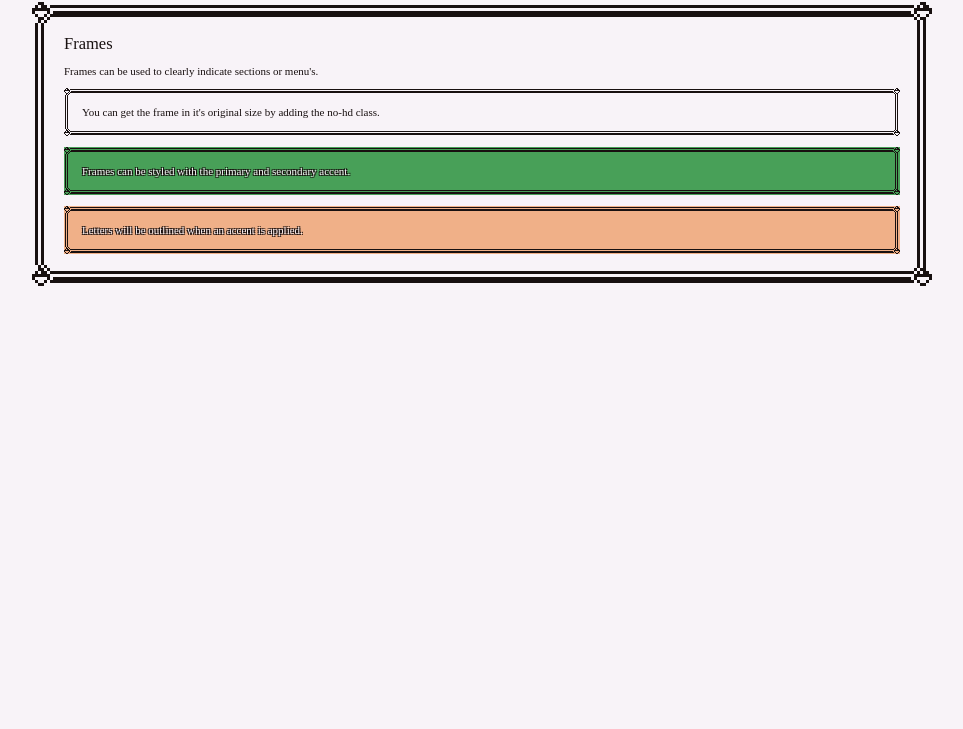
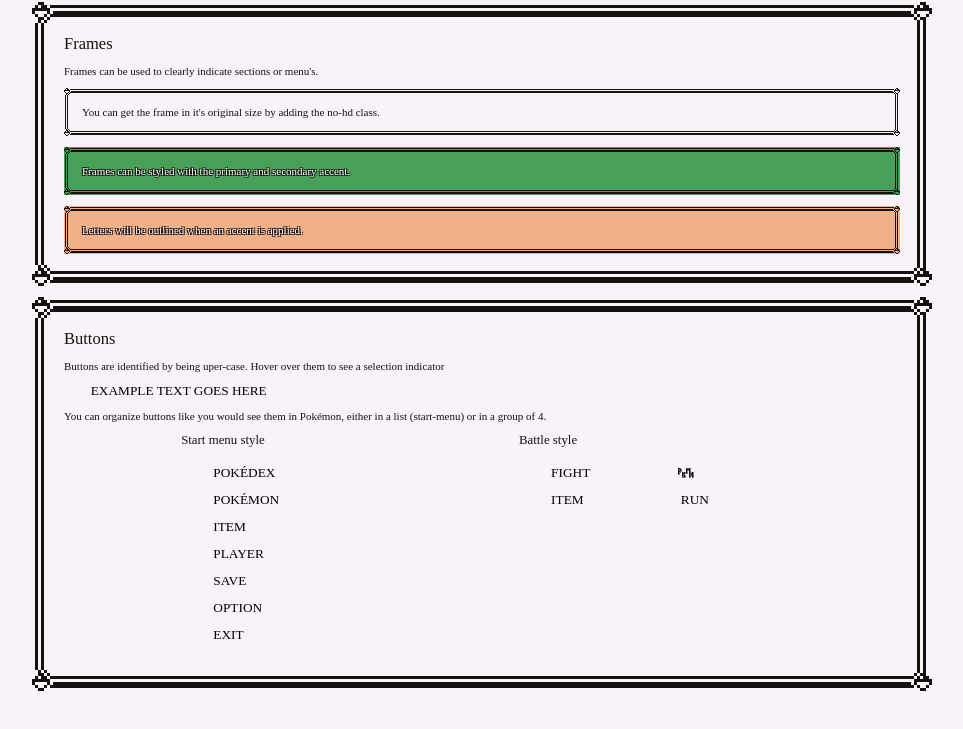
Before and after one commit to luttje/css-pokemon-gameboy, a website: page src/demo.html in a window 1280 px wide. Shown: the part 55-784 px from the top of the page, without its empty margins (158-1121 px from the left). Drawn offline with Linux system fonts and the light colour scheme; files that its build step writes are made by us from their sources; files whose address does not match are found by name; a web font is replaced by a local one.

Commit message:
Add button element styles

```diff
--- a/src/demo.html
+++ b/src/demo.html
@@ -29,6 +29,38 @@
                     <span>Letters will be outlined when an accent is applied.</span>
                 </div>
             </section>
+            <section class="framed">
+                <h2>Buttons</h2>
+                <p>Buttons are identified by being uper-case. Hover over them to see a selection indicator</p>
+
+                <button>Example text goes here</button>
+
+                <p>You can organize buttons like you would see them in Pokémon, either in a list (start-menu) or in a group of 4.</p>
+
+                <div class="options">
+                    <div>
+                        <h3>Start menu style</h3>
+                        <ul class="buttons">
+                            <li><button>Pokédex</button></li>
+                            <li><button>Pokémon</button></li>
+                            <li><button>Item</button></li>
+                            <li><button>Player</button></li>
+                            <li><button>Save</button></li>
+                            <li><button>Option</button></li>
+                            <li><button>Exit</button></li>
+                        </ul>
+                    </div>
+                    <div>
+                        <h3>Battle style</h3>
+                        <ul class="buttons compact">
+                            <li><button>Fight</button></li>
+                            <li><button class="pokemon">PKMN</button></li>
+                            <li><button>Item</button></li>
+                            <li><button>Run</button></li>
+                        </ul>
+                    </div>
+                </div>
+            </section>
         </main>
         <footer>
 
--- a/src/scss/input.scss
+++ b/src/scss/input.scss
@@ -0,0 +1,57 @@
+button{
+    position: relative;
+    font-family: $font-content;
+    background: none;
+    border: none;
+    padding: 0 0 0 2em;
+    text-transform: uppercase;
+    cursor: pointer;
+
+    &:hover::before{
+        content: "";
+        position: absolute;
+        top: 0;
+        left: 0;
+        width: 2px;
+        height: 2px;
+        font-size: 2px;
+        color: $contrast;
+        box-shadow:
+            1em 0em, 2em 0em,
+            1em 1em, 2em 1em, 3em 1em,
+            1em 2em, 2em 2em, 3em 2em, 4em 2em,
+            1em 3em, 2em 3em, 3em 3em, 4em 3em, 5em 3em,
+            1em 4em, 2em 4em, 3em 4em, 4em 4em,
+            1em 5em, 2em 5em, 3em 5em,
+            1em 6em, 2em 6em,;
+    }
+
+    &.pokemon{
+        text-indent: -1000em;
+        width: 40px;
+        background: url('./images/pkmn.png') 24px center no-repeat;
+    }
+}
+
+ul.buttons{
+    display: flex;
+    padding: 0;
+    list-style: none;
+    flex-direction: column;
+
+    li{
+        padding: 0;
+        margin: 0.5em;
+    }
+
+    &.compact{
+        flex-direction: row;
+        flex-wrap: wrap;
+
+        & li {
+            flex-basis: 45%;
+        }
+    }
+
+
+}
--- a/src/scss/main.scss
+++ b/src/scss/main.scss
@@ -25,3 +25,8 @@ h1, h2, h3, h4, h5, h6{
     max-width: 900px;
     margin: 0 auto;
 }
+
+.options{
+    display: flex;
+    justify-content: space-around;
+}
```
Also changed, not shown: dist/demo.html, dist/styles/pokemon-gameboy-css.css, src/images/pkmn.png (added), 2 other files.
